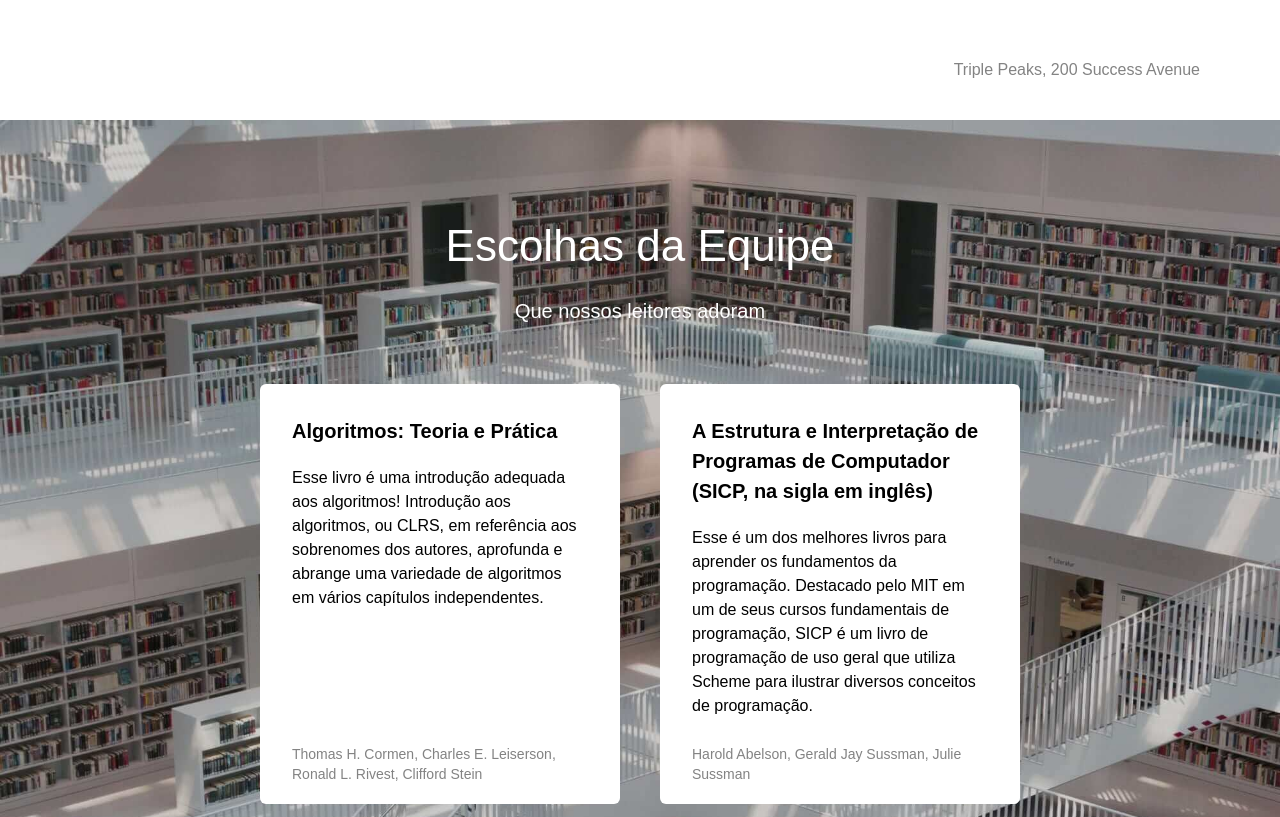
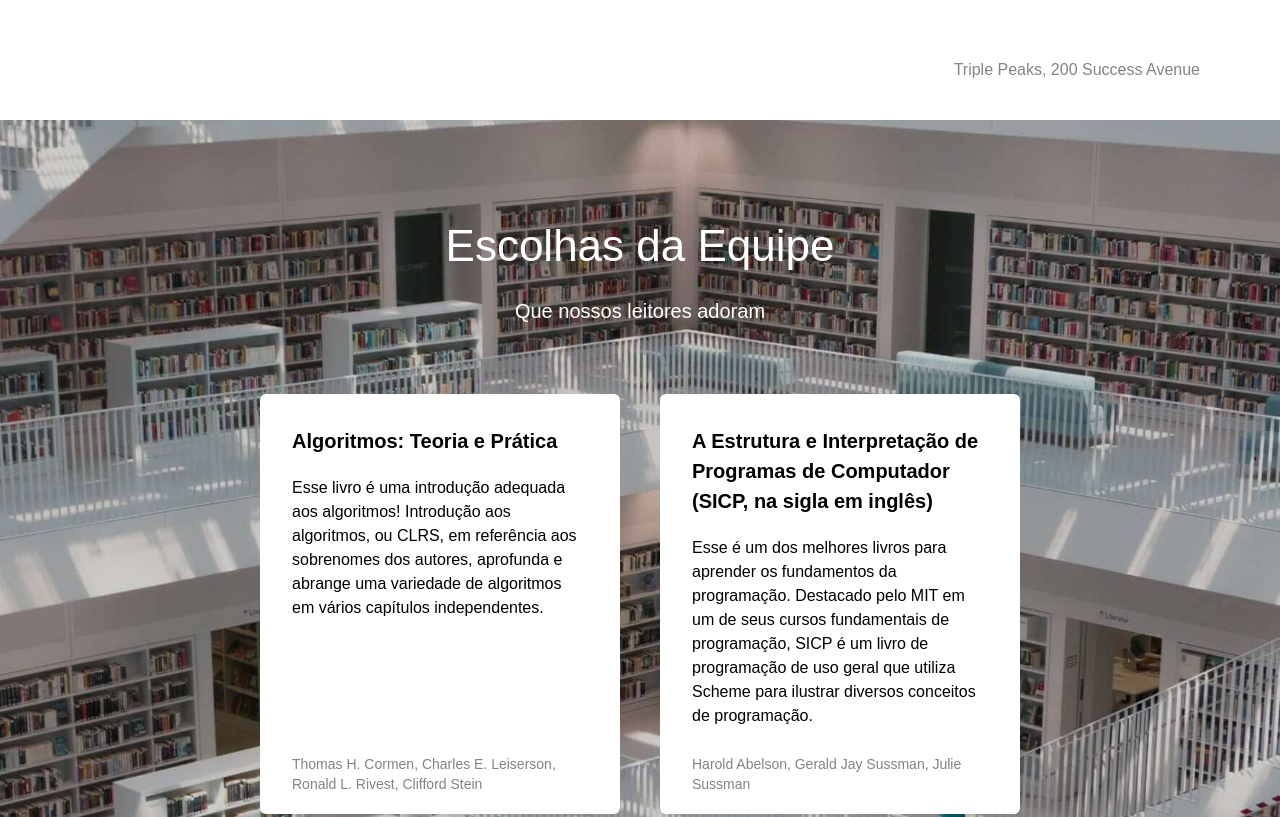
Before and after one commit to Fernandocaiado/web_project_library, a plain HTML site: page index.html in a window 1280 px wide. Shown: the part 680-1497 px from the top of the page. Drawn offline with Linux system fonts and the light colour scheme.

Commit message:
Nova atualização do projeto

```diff
--- a/index.html
+++ b/index.html
@@ -65,7 +65,7 @@
           <!-- --------------------------------------------------------------- -->
           <h2 class="staff__title">Escolhas da Equipe</h2>
           <p class="staff__subtitle">Que nossos leitores adoram</p>
-          <ul class="staff__cards" flex__container>
+          <ul class="staff__cards">
             <li class="card">
               <div class="card__content">
                 <h3 class="card__title">Algoritmos: Teoria e Prática</h3>
--- a/styles/style.css
+++ b/styles/style.css
@@ -91,7 +91,7 @@
 .staff {
   background-image: url("../images/staff_picks_background.jpg");
   padding: 100px 0 140px;
-  background-size: contain;
+  background-size: cover;
   background-repeat: no-repeat;
   background-position: top;
 }
@@ -116,7 +116,7 @@
 
 .staff__cards {
   max-width: 760px;
-  margin: 58px auto;
+  margin: 68px auto 0;
   flex-wrap: wrap;
   justify-content: center;
   gap: 40px;
@@ -130,8 +130,8 @@
   border-radius: 6px;
   padding: 32px 40px 20px 32px;
   box-sizing: border-box;
-  max-width: 360px;
-  min-height: 420px;
+  width: 360px;
+  height: 420px;
 }
 
 .card__content {
```
